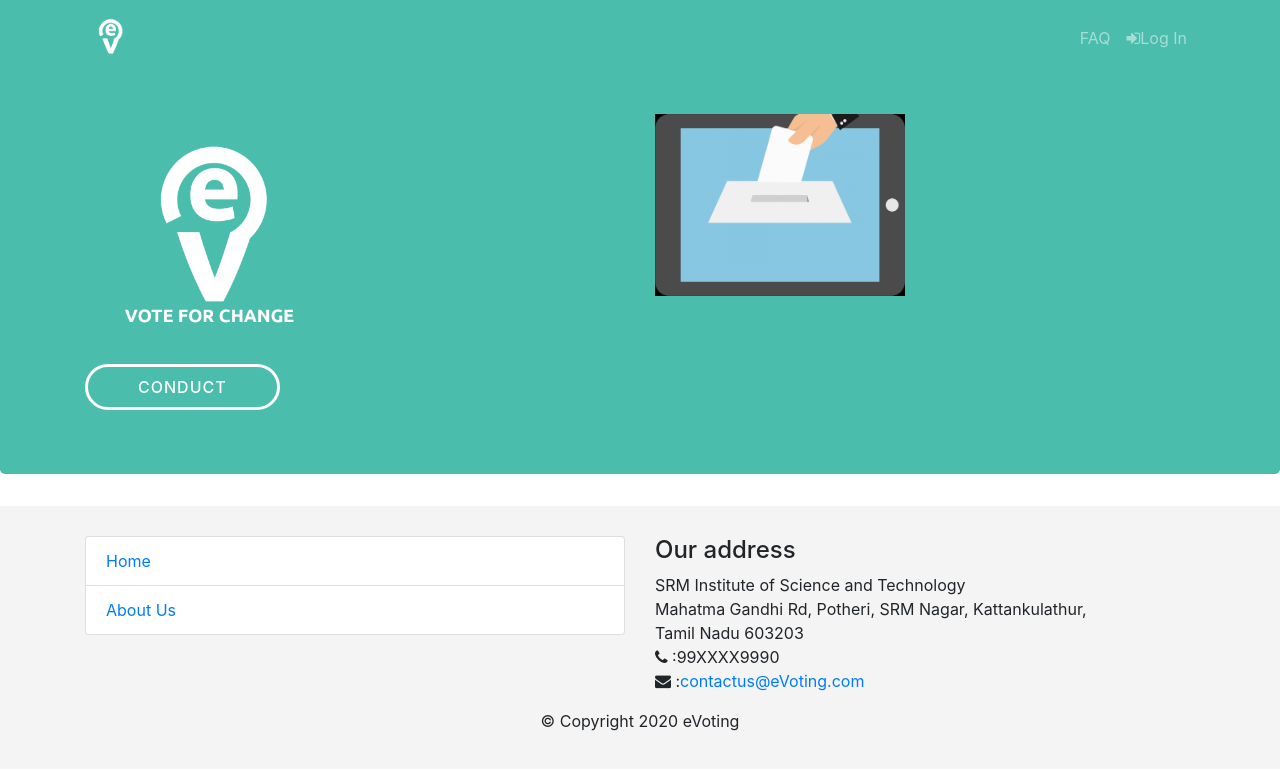
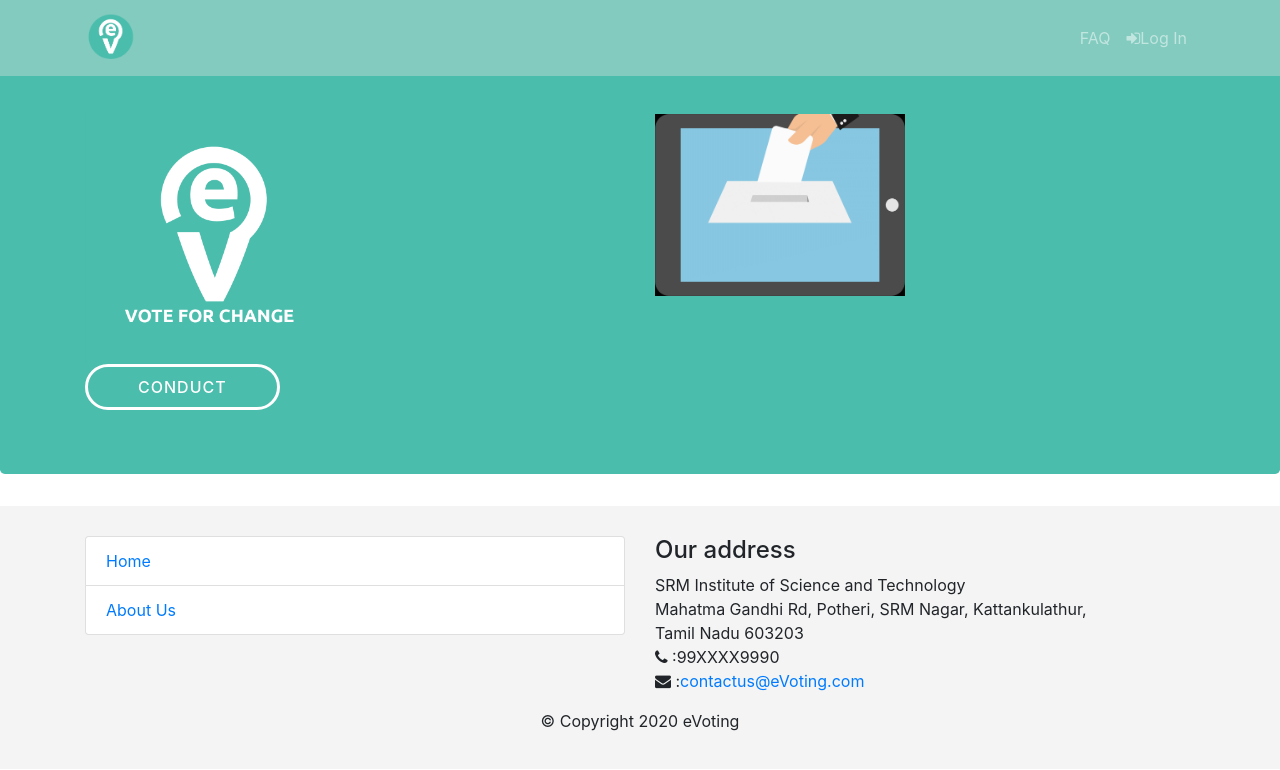
Before and after one commit to aviralkapoor/eVoting, a website: page index.html in a window 1280 px wide. Drawn offline with nearby package versions, Linux system fonts and the light colour scheme.

Commit message:
navbar color

```diff
--- a/css/style.css
+++ b/css/style.css
@@ -3,7 +3,7 @@ body{
 	z-index:0;
 }
 .navbar-dark{
-	background-color: #4ABDAC;
+	background-color: #83cbbf;
 }
 .btn{
 	padding: 8px 50px;
```
Also changed, not shown: 1 other file.
